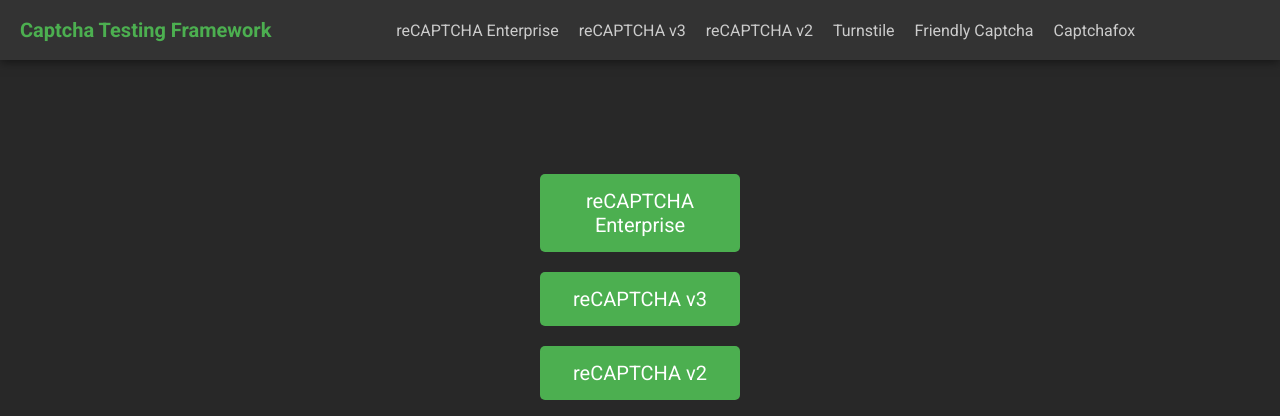
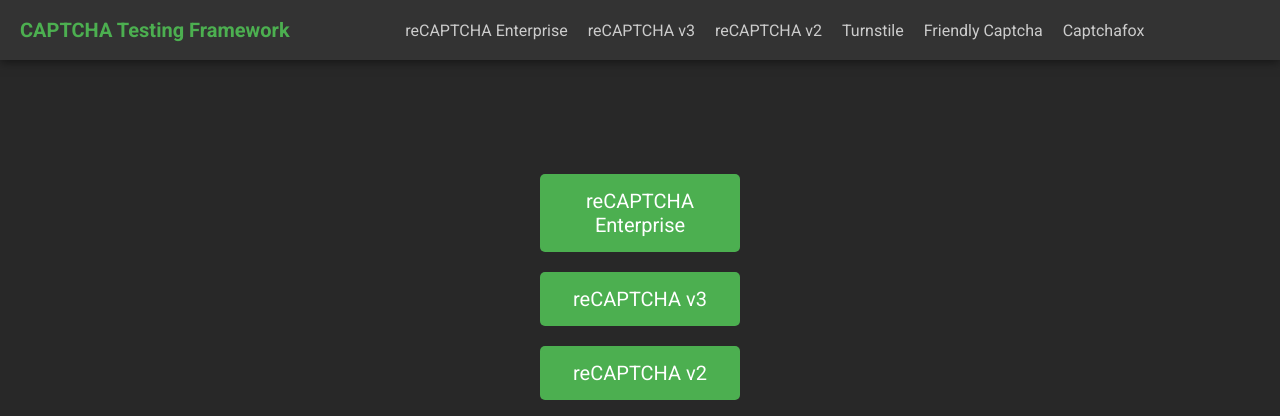
Before and after one commit to ShigShag/CAPTCHASecurityInsights, a Flask app: template captcha_testing_framework/static/templates/index.html in a window 1280 px wide. Shown: the top 416 px of the page. Run offline with Flask 3, Linux system fonts and the light colour scheme; the template is opened without the code that fills it, so the values that code supplies are empty.

Commit message:
More typos

```diff
--- a/captcha_testing_framework/static/templates/base/base.html
+++ b/captcha_testing_framework/static/templates/base/base.html
@@ -12,7 +12,7 @@
 <body>
     <nav>
         <div class="navbar-container">
-            <a href="/" class="logo-link">Captcha Testing Framework</a>
+            <a href="/" class="logo-link">CAPTCHA Testing Framework</a>
             <ul class="nav-links">
                 <li><a href="/recaptcha_enterprise">reCAPTCHA Enterprise</a></li>
                 <li><a href="/recaptcha_v3">reCAPTCHA v3</a></li>
--- a/captcha_testing_framework/static/templates/index.html
+++ b/captcha_testing_framework/static/templates/index.html
@@ -1,7 +1,7 @@
 {% extends "base/base.html" %}
 
 {% block title %}
-<title>Captcha Testing Framework</title>
+<title>CAPTCHA Testing Framework</title>
 {% endblock %}
 
 {% block content %}
```
